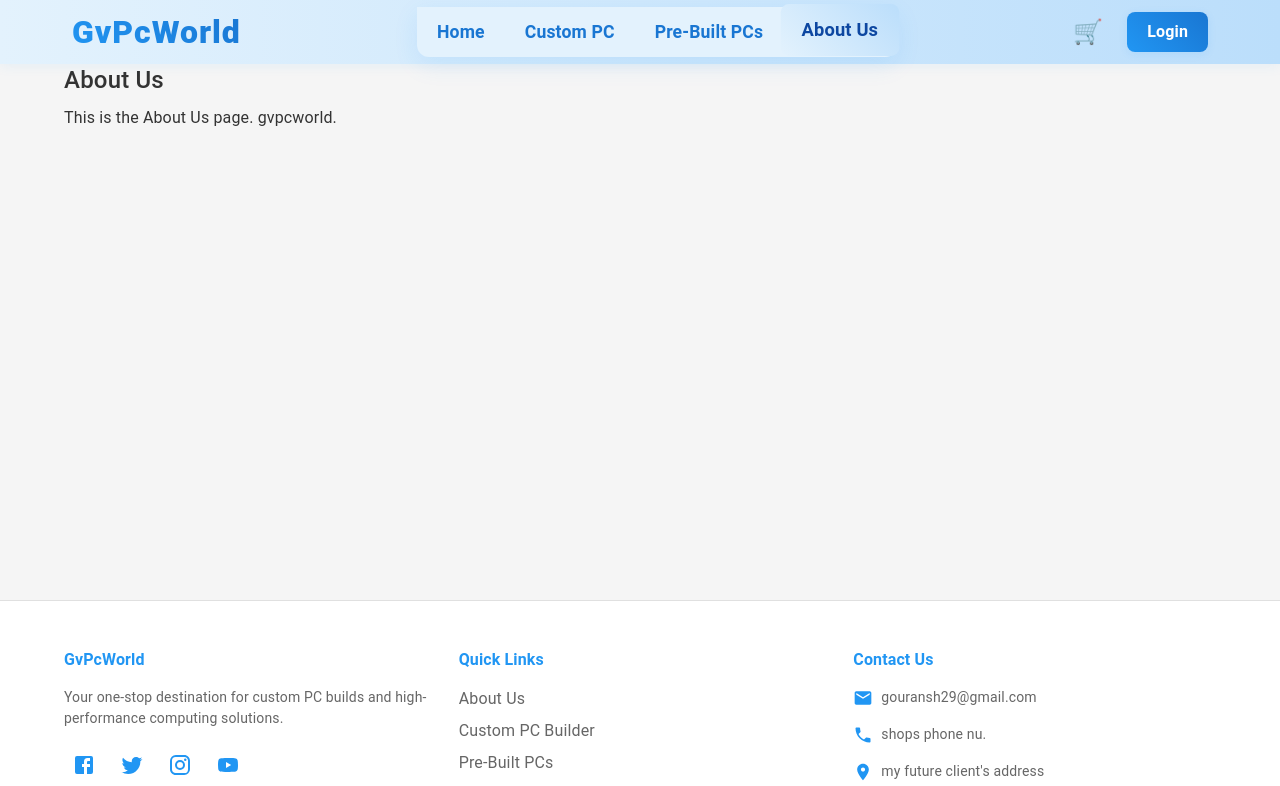
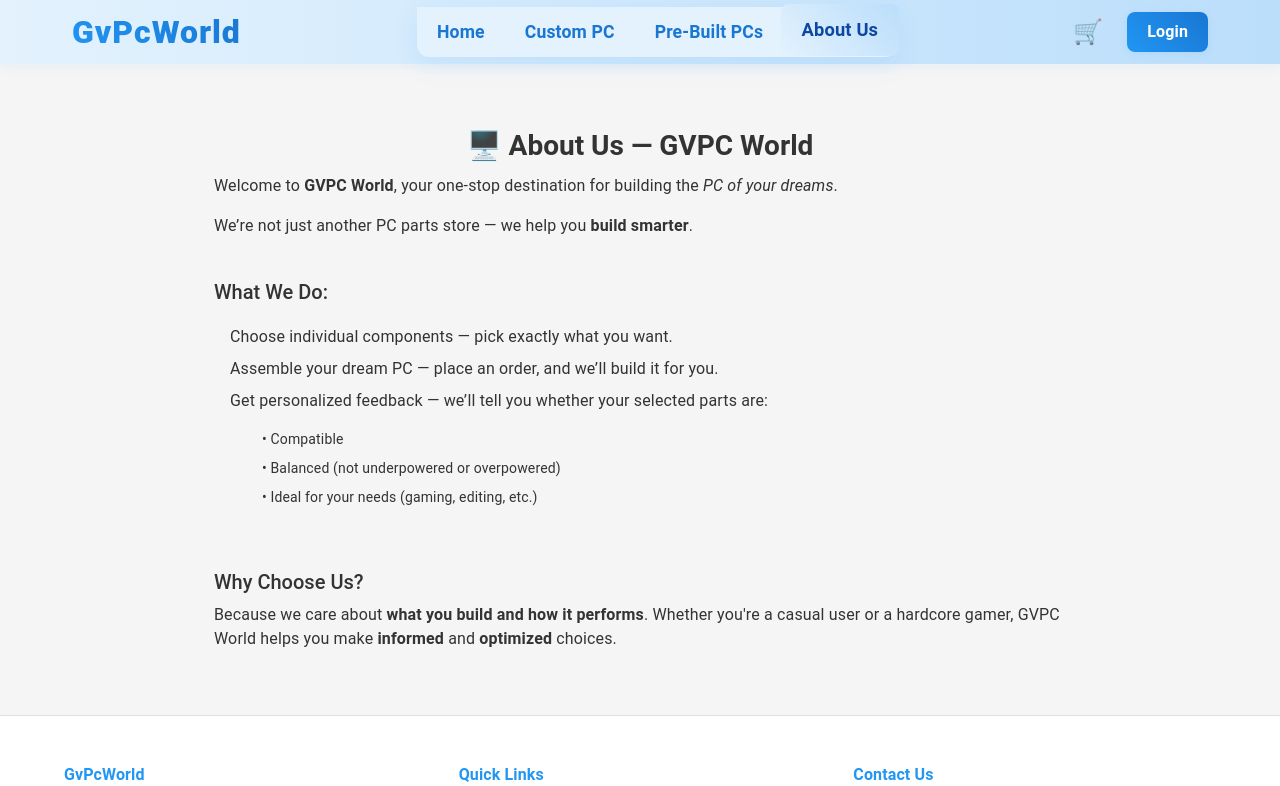
Before and after one commit to Gouranshvaishnavji/GvPcWorld-mern, a React (Vite) app in the folder client/: page /about-us in a window 1280 px wide. Shown: the top 786 px of the page. Built offline with nearby package versions, Linux system fonts and the light colour scheme; no server answers.

Commit message:
this is for about us added

```diff
--- a/client/src/pages/AboutUS.jsx
+++ b/client/src/pages/AboutUS.jsx
@@ -1,24 +1,69 @@
+// src/pages/AboutUs.jsx
+
 import React from 'react';
-import { Container, Typography } from '@mui/material';
-import TopNav from '../Components/TopNav/TopNav';
+import { Container, Typography, Box, List, ListItem, ListItemText } from '@mui/material';
 
 const AboutUs = () => {
   return (
-    <>
-    {/* <TopNav /> */}
+    <Container maxWidth="md" sx={{ py: 8 }}>
+      <Typography variant="h3" component="h1" gutterBottom align="center">
+        🖥️ About Us — GVPC World
+      </Typography>
 
-    <Container>
-      <Typography variant="h4" component="h1" gutterBottom>
-        About Us
+      <Typography variant="body1" paragraph>
+        Welcome to <strong>GVPC World</strong>, your one-stop destination for building the <em>PC of your dreams</em>.
       </Typography>
-      <Typography variant="body1">
-        This is the About Us page. gvpcworld.
+
+      <Typography variant="body1" paragraph>
+        We’re not just another PC parts store — we help you <strong>build smarter</strong>.
       </Typography>
+
+      <Box mt={5}>
+        <Typography variant="h5" gutterBottom>
+          What We Do:
+        </Typography>
+        <List sx={{ pl: 2 }}>
+          <ListItem disablePadding>
+            <ListItemText
+              primary="Choose individual components — pick exactly what you want."
+            />
+          </ListItem>
+          <ListItem disablePadding>
+            <ListItemText
+              primary="Assemble your dream PC — place an order, and we’ll build it for you."
+            />
+          </ListItem>
+          <ListItem disablePadding>
+            <ListItemText
+              primary="Get personalized feedback — we’ll tell you whether your selected parts are:"
+            />
+          </ListItem>
+          <Box pl={4}>
+            <List dense>
+              <ListItem disablePadding>
+                <ListItemText primary="• Compatible" />
+              </ListItem>
+              <ListItem disablePadding>
+                <ListItemText primary="• Balanced (not underpowered or overpowered)" />
+              </ListItem>
+              <ListItem disablePadding>
+                <ListItemText primary="• Ideal for your needs (gaming, editing, etc.)" />
+              </ListItem>
+            </List>
+          </Box>
+        </List>
+      </Box>
+
+      <Box mt={5}>
+        <Typography variant="h5" gutterBottom>
+          Why Choose Us?
+        </Typography>
+        <Typography variant="body1">
+          Because we care about <strong>what you build and how it performs</strong>. Whether you're a casual user or a hardcore gamer, GVPC World helps you make <strong>informed</strong> and <strong>optimized</strong> choices.
+        </Typography>
+      </Box>
     </Container>
-    </>
-
   );
-
 };
 
 export default AboutUs;
--- a/client/src/utils/componentsList.jsx
+++ b/client/src/utils/componentsList.jsx
@@ -1,6 +1,6 @@
 export const componentsList = {
     BoxCase: {
-      "Standard Box": { price: 2000, image: "/images/boxcase.png" },
+      "Standard Box": { price: 2000, image: "../../assests/images/boxcase.png" },
       "RGB Box": { price: 5000, image: "C:\Users\vaish\OneDrive\Desktop\Projects\GvPcWorld-mern\client\src\assets\images\boxcase.png" },
       "Full Tower Box": { price: 8000, image: "../../assets/images/boxcase.png" },
     },
```
Also changed, not shown: client/src/Components/Cart/CartSummary.jsx (added), client/src/Components/CustomPc/SavedBuilds.jsx (added), client/src/Components/CustomPc/componentsList.jsx (added), client/src/context/CartContext.jsx (added), 1 other file (tests, documents, lock files or other folders).
